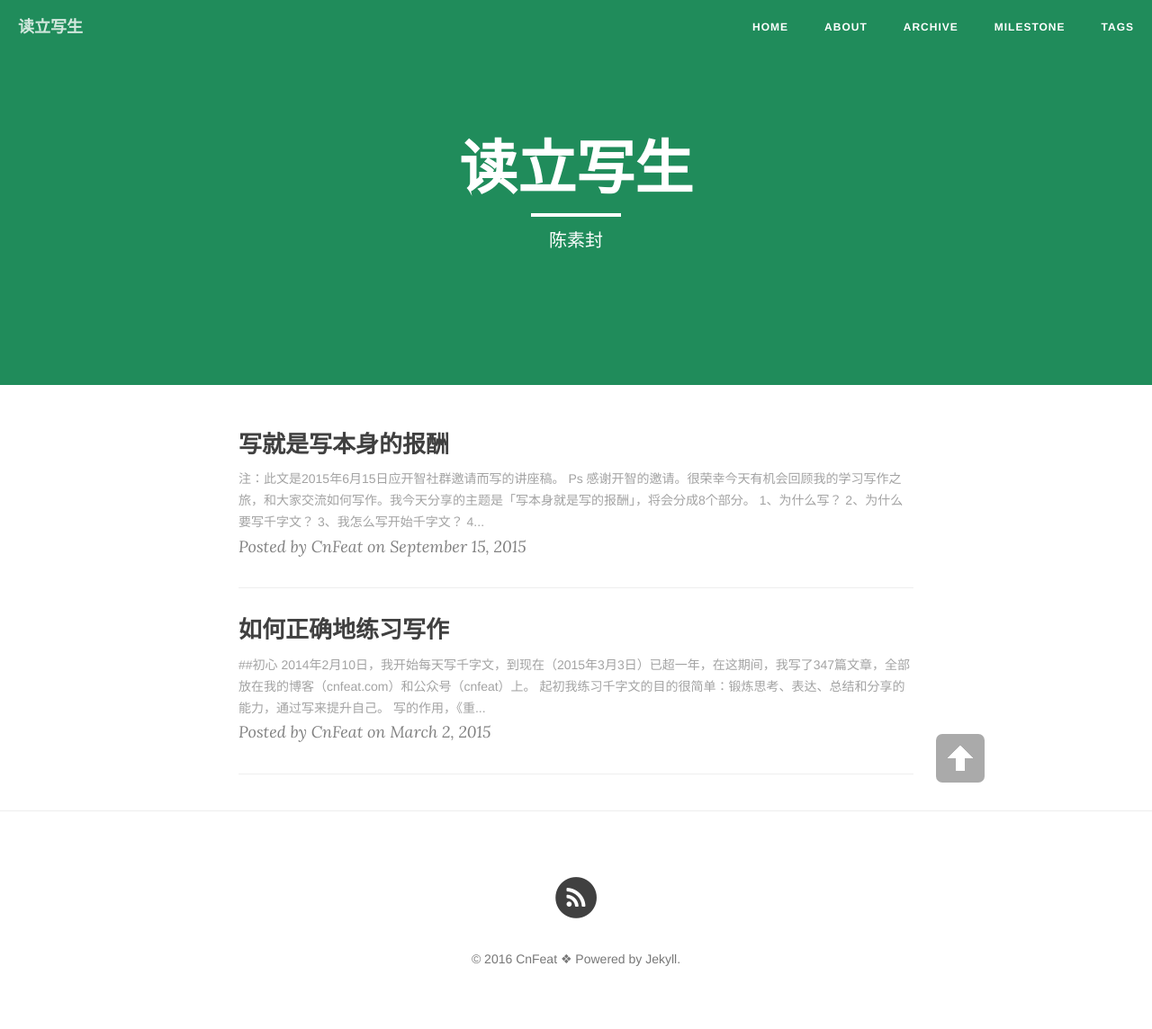
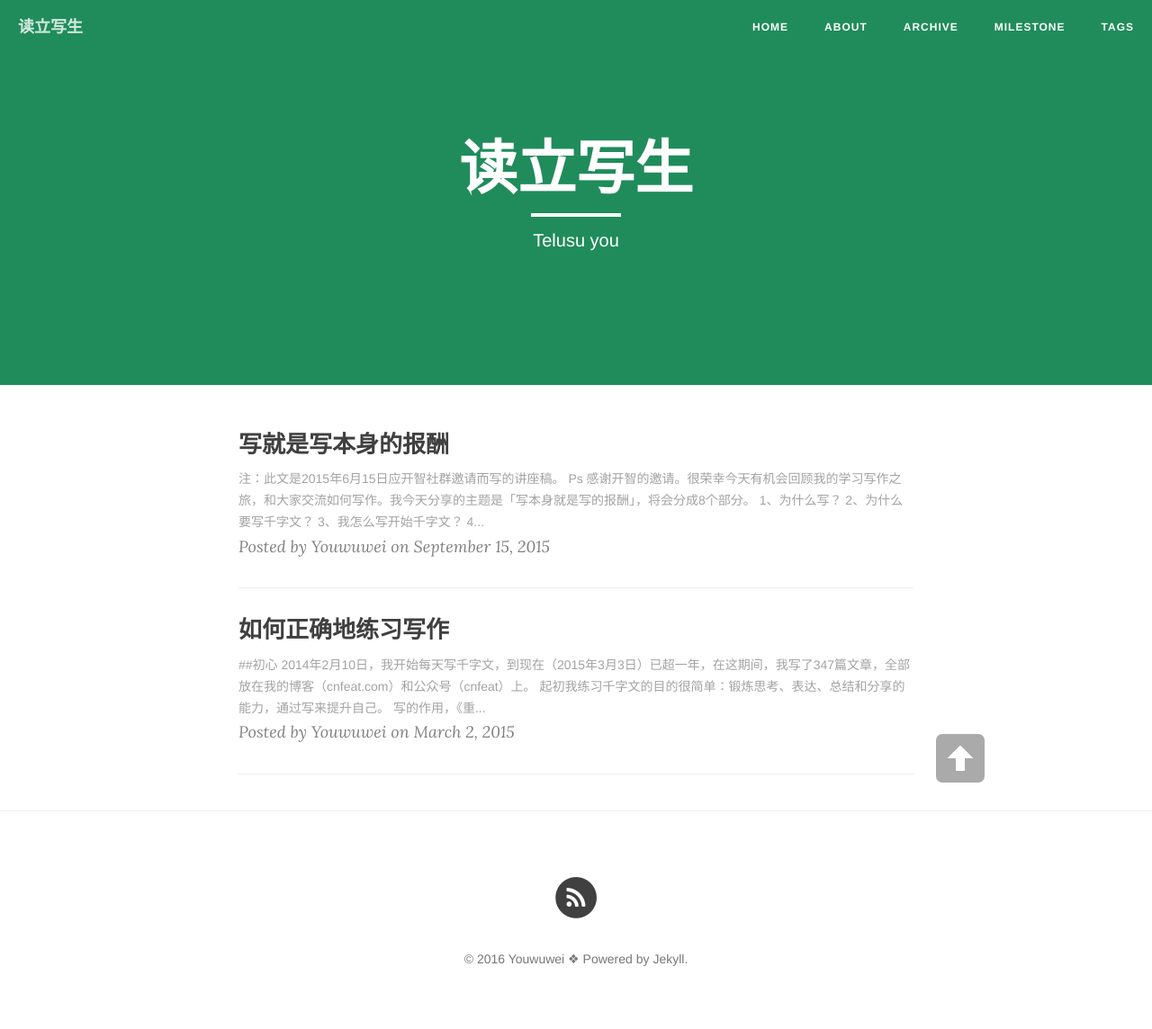
Before and after one commit to Telunsu/telunsu.blog, a Jekyll site: the page built from index.html, in a window 1280 px wide. Shown: the whole page at 90% size. Built offline with Jekyll 4.4.1, drawn with Linux system fonts in a browser that asks for light colours; nearby versions of some CDN libraries; the list of posts is cut into pages by our own code.

Commit message:
rm CNAME

```diff
--- a/CNAME
+++ /dev/null
@@ -1 +0,0 @@
-cnfeat.com
--- a/_config.yml
+++ b/_config.yml
@@ -8,8 +8,8 @@
 
 # About/contact
 owner:
-  name: " CnFeat"
-  email: CnFeat@gmail.com
+  name: "Youwuwei"
+  email: telunsuyou@gmail.com
   bio: "写就是写的报酬"
 
 # Data
@@ -43,7 +43,7 @@
       type: "posts"
     values:
       layout: "post"
-      author: "CnFeat"
+      author: "Youwuwei"
       header-img: "img/green.jpg" # We don't want posts without a header image, that whould mean white on white
 
 # Comments
--- a/index.html
+++ b/index.html
@@ -1,6 +1,6 @@
 ---
 layout: page
-description: "陈素封"
+description: "Telusu you"
 ---
 
 {% for post in paginator.posts %}
```
